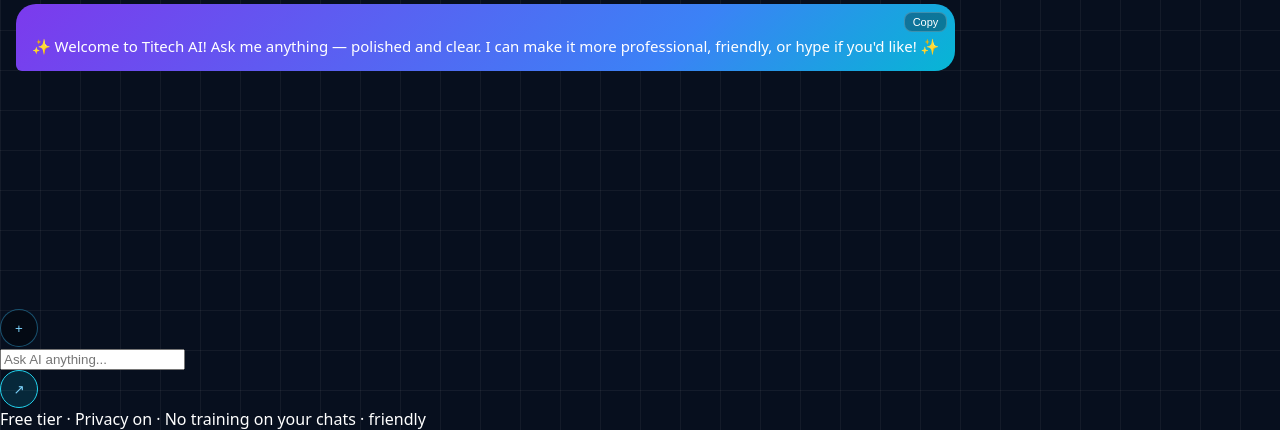
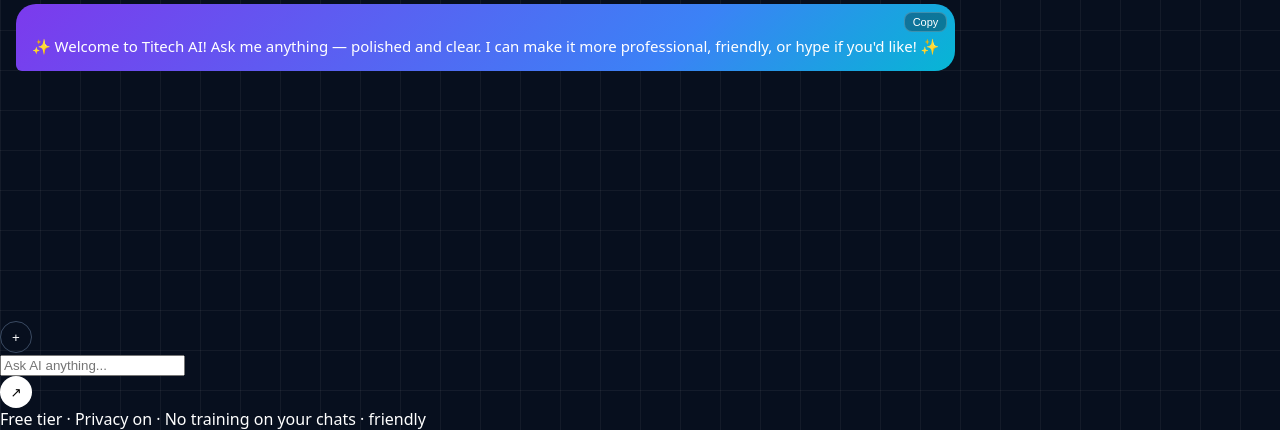
Before and after one commit to olajidetimileyinsamson-spec/titech-ai, a Flask app: page / in a window 1280 px wide. Shown: the part 370-800 px from the top of the page. Run offline with Flask 3, Linux system fonts and the light colour scheme.

Commit message:
Update index.html

```diff
--- a/templates/index.html
+++ b/templates/index.html
@@ -100,12 +100,12 @@ body{
 </div>
 
 <div class="bottom-wrap">
-<div class="input-bar">
-<button class="icon-btn" onclick="openM()">+</button>
-<input id="msg" placeholder="Ask AI anything...">
-<button class="icon-btn" onclick="send()" style="background:rgba(6,182,212,0.15);border-color:#22d3ee">↗</button>
-</div>
-<div class="small">Free tier · Privacy on · No training on your chats · <span id="smallTone">friendly</span></div>
+  <div class="input-bar">
+    <button class="icon-btn" onclick="openM()" style="width:32px;height:32px;border-radius:50%;border:1px solid #3a4a62;background:transparent;color:#fff;cursor:pointer;">+</button>
+    <input id="msg" placeholder="Ask AI anything..." onkeydown="if(event.key==='Enter')send()">
+    <button class="icon-btn" onclick="send()" style="width:32px;height:32px;border-radius:50%;background:#fff;color:#000;border:none;cursor:pointer;">↗</button>
+  </div>
+  <div class="small">Free tier · Privacy on · No training on your chats · friendly</div>
 </div>
 
 <script>
```
